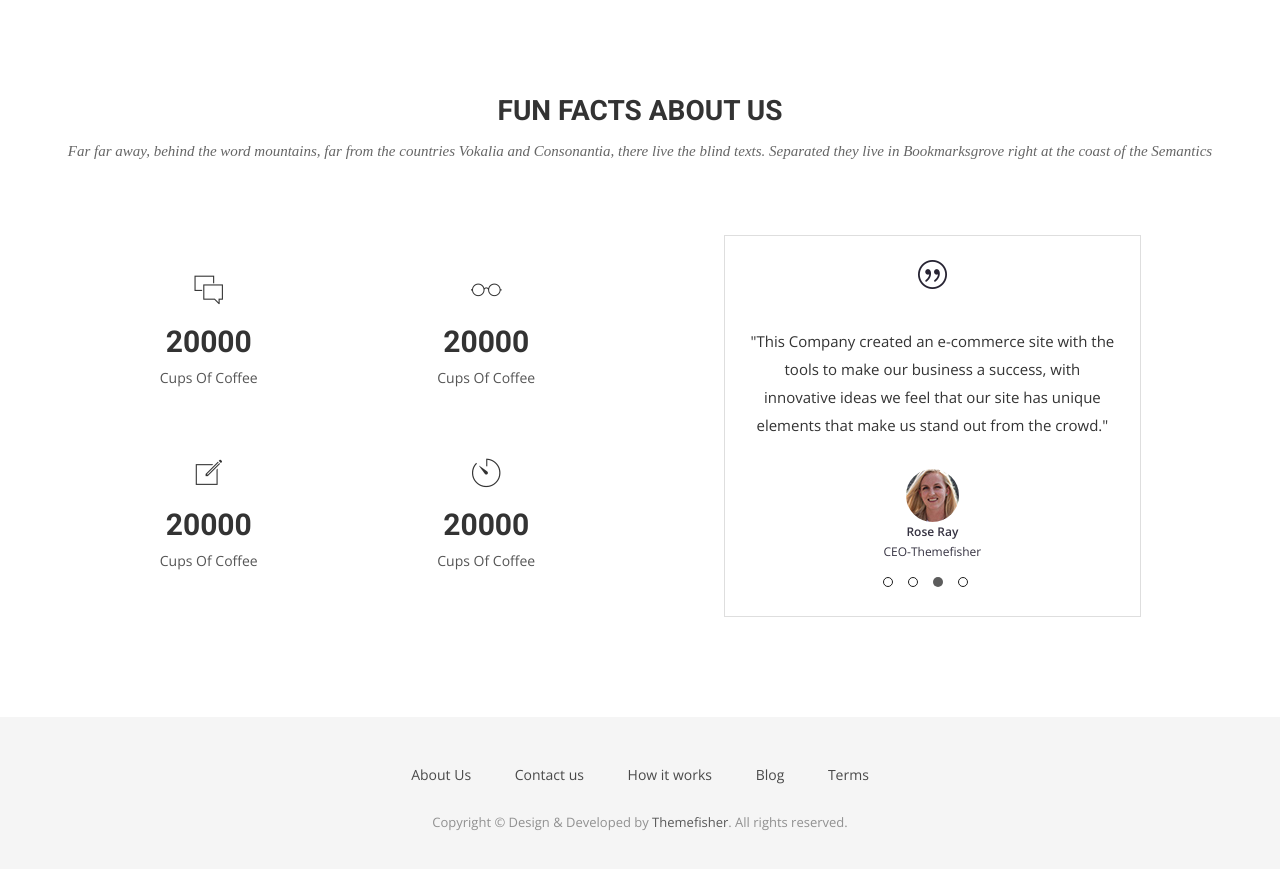
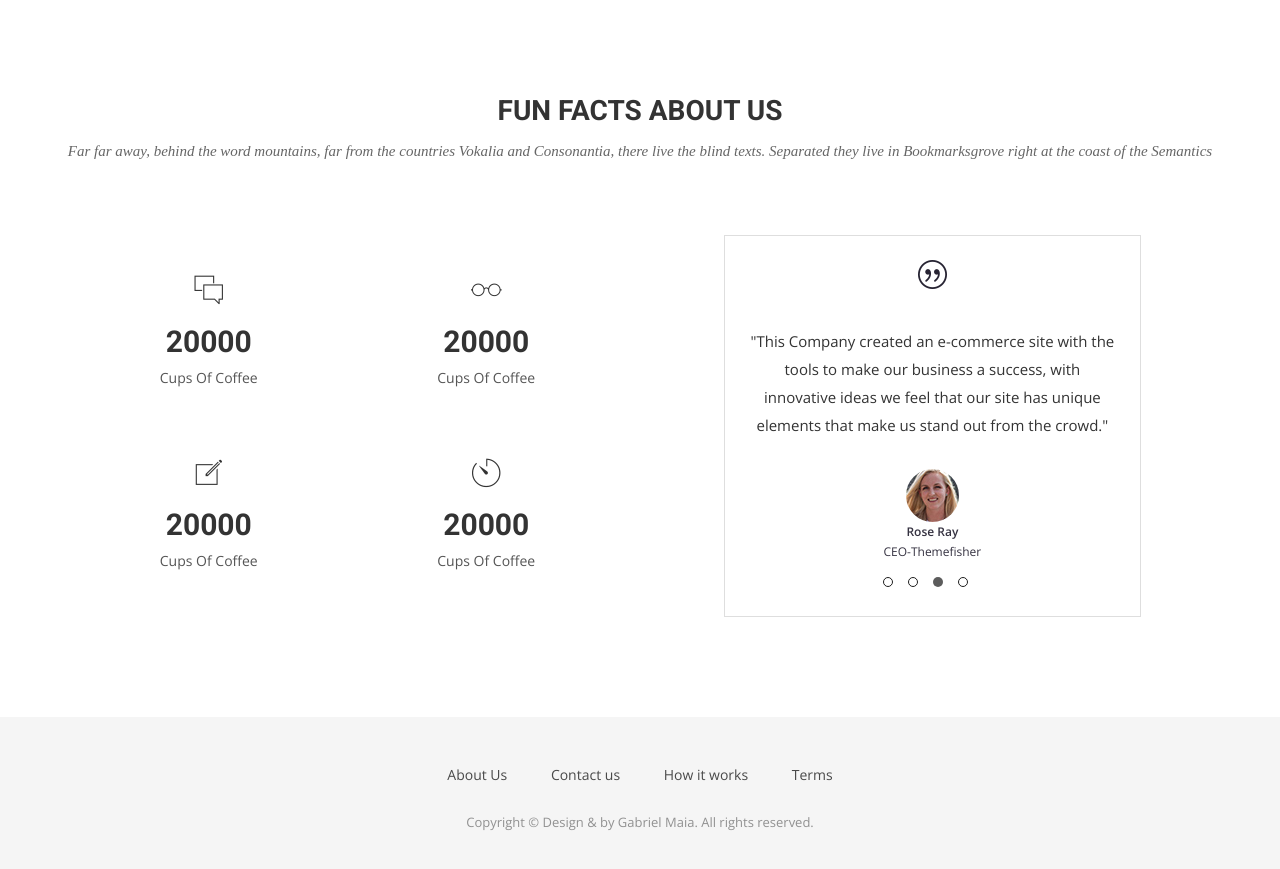
Before and after one commit to bielmaia/wakecupmkt, a Jekyll site: the page built from index.html, in a window 1280 px wide and 900 px high, scrolled down 3235 px. Shown: the top 869 px of the window. Built offline with Jekyll 4.4.1, drawn with Linux system fonts in a browser that asks for light colours; nearby versions of some CDN libraries; some web fonts are replaced.

Commit message:
Algumas alteracoes

```diff
--- a/_config.yml
+++ b/_config.yml
@@ -14,13 +14,16 @@
 
 
 # Site settings
+name: Wake cup digital marketing
+email: gab.maia.c@gmail.com
 title: Wake cup digital marketing
-subtitle: "Agência de marketing digital"
+subtitle: "Consultoria de marketing digital"
 url: "http://bielmaia.github.io/wakecupmkt" # the base hostname & protocol for your site
 # baseurl: "/the/subpath/of/your/site" # Set this value to "" if you want your site to be root
 baseurl: ""
 cover: "/assets/cover.png"
 logo: "/assets/logo.png"
+author: Gabriel Maia
 
 # Build settings
 markdown: kramdown
@@ -29,9 +32,4 @@
 google_analytics: "UA-100584794-1"
 
 # Category descriptions (for archive pages)
-descriptions:
-  - cat: jekyll
-    desc: "Posts describing Jekyll setup techniques."
-
-  - cat: dummy
-    desc: "Just some placeholder posts, lorem ipsum and the rest."
+description: Consultoria de marketing digital e criação de sites.
--- a/_includes/footer.html
+++ b/_includes/footer.html
@@ -8,11 +8,10 @@
             <li><a href="#">About Us</a></li>
             <li><a href="{{ site.baseurl }}/contact">Contact us</a></li>
             <li><a href="#">How it works</a></li>
-            <li><a href="{{ site.baseurl }}/blog">Blog</a></li>
             <li><a href="#">Terms</a></li>
           </ul>
         </div>
-        <p>Copyright &copy; Design &amp; Developed by <a href="http://www.themefisher.com">Themefisher</a>. All rights reserved.</p>
+        <p>Copyright &copy; Design &amp; by Gabriel Maia. All rights reserved.</p>
       </div>
     </div>
   </div>
--- a/_includes/head.html
+++ b/_includes/head.html
@@ -1,7 +1,7 @@
 <meta charset="utf-8">
 <meta http-equiv="X-UA-Compatible" content="IE=edge">
 <title>{% if page.title %}{{ page.title }}{% else %}{{ site.title }}{% endif %}</title>
-<meta name="description" content="">
+<meta name="description" content="{% if page.description %}{{ page.description }}{% else %}{{ site.description }}{% endif %}">
 <meta name="viewport" content="width=device-width, initial-scale=1">
 <!-- Place favicon.ico and apple-touch-icon.png in the root directory -->
 
--- a/_includes/header.html
+++ b/_includes/header.html
@@ -23,7 +23,6 @@
               <ul class="nav navbar-nav navbar-right">
                 <li><a href="{{ site.baseurl }}/">Home</a></li>
                 <li><a href="{{ site.baseurl }}/work">Work</a></li>
-                <li><a href="{{ site.baseurl }}/blog">Blog</a></li>
                 <li><a href="#">Service</a></li>
                 <li><a href="{{ site.baseurl }}/contact">Contact</a></li>
               </ul>
--- a/index.html
+++ b/index.html
@@ -11,7 +11,7 @@
       <div class="col-md-10 col-md-offset-2">
         <div class="block">
           <h1 class="animated fadeInUp">A DIGITAL MARKETING &#38; <br> DESIGN AGENCY</h1>
-          <p class="animated fadeInUp">We love the Web and the work we do.We work closely with our </br> clients to deliver the best possible solutions for their needs</p>
+          <p class="animated fadeInUp">We love the Web and the work we do.We work closely with our <br> clients to deliver the best possible solutions for their needs</p>
         </div>
       </div>
     </div>
```
